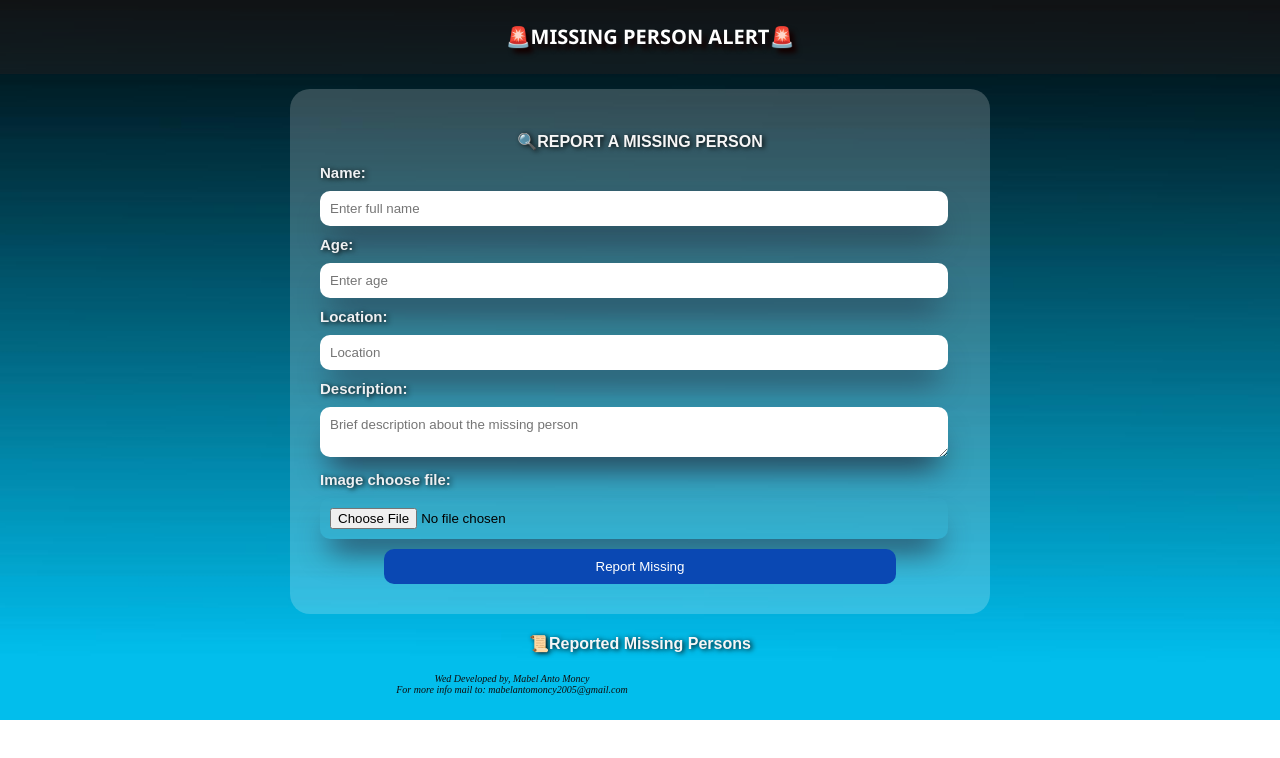
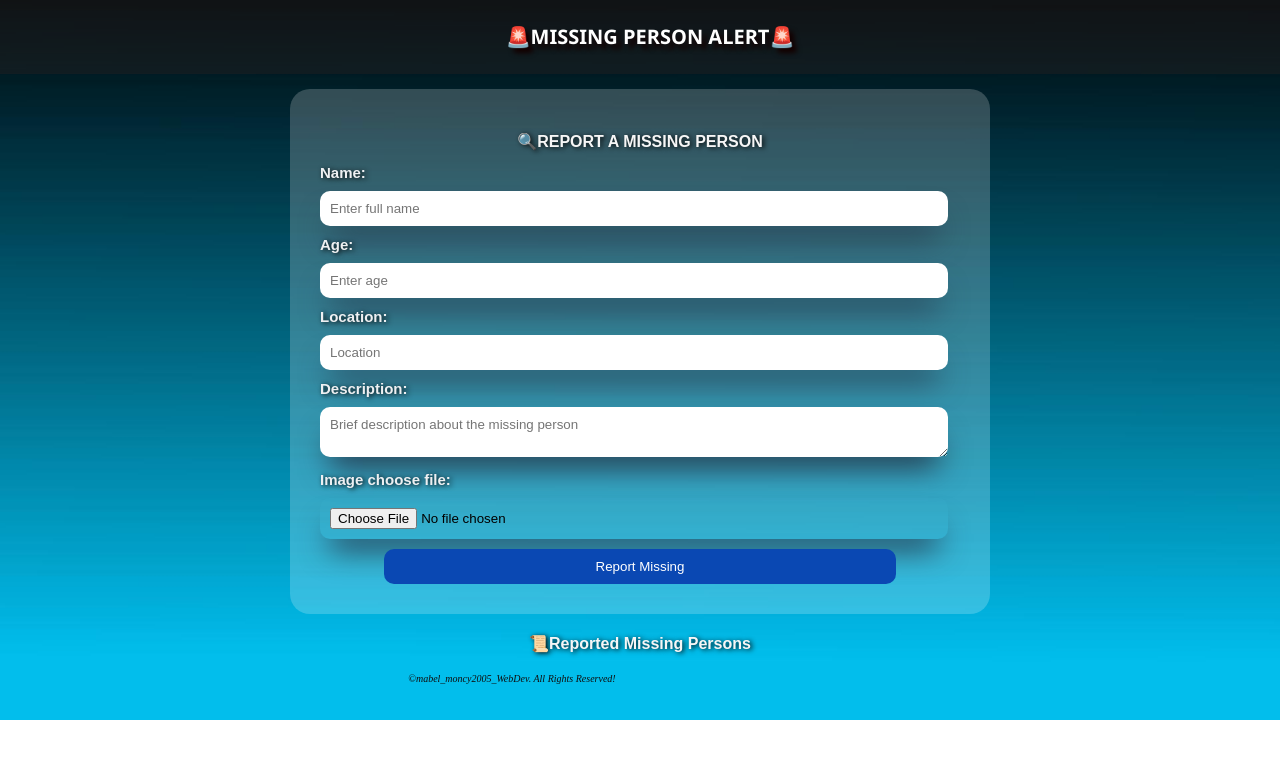
Before and after one commit to MabelMoncy/missingreport, a plain HTML site: page index.html in a window 1280 px wide. Drawn offline with Linux system fonts and the light colour scheme.

Commit message:
Update index.html

```diff
--- a/index.html
+++ b/index.html
@@ -34,7 +34,7 @@
     </section>
     </main>
     <footer>
-        <p>Wed Developed by, Mabel Anto Moncy <br>For more info mail to: mabelantomoncy2005@gmail.com</p>
+        <p>&copy;mabel_moncy2005_WebDev. All Rights Reserved!</p>
         </footer>
     <script src="./alert.js"></script>
 </body>
```
